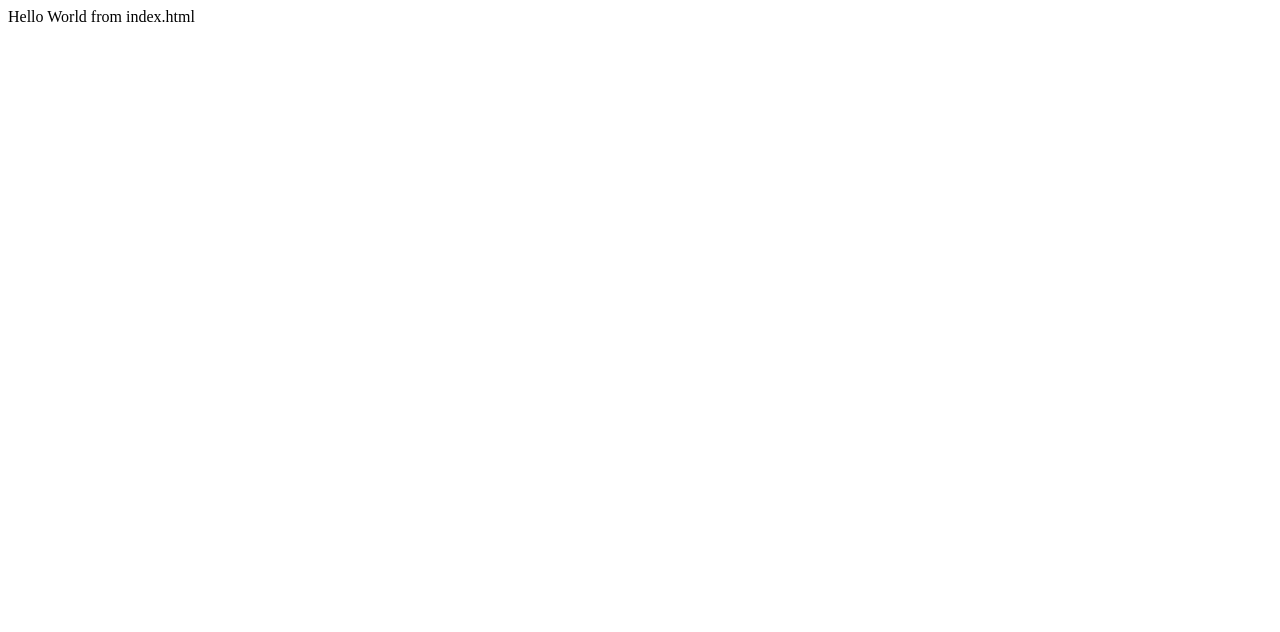
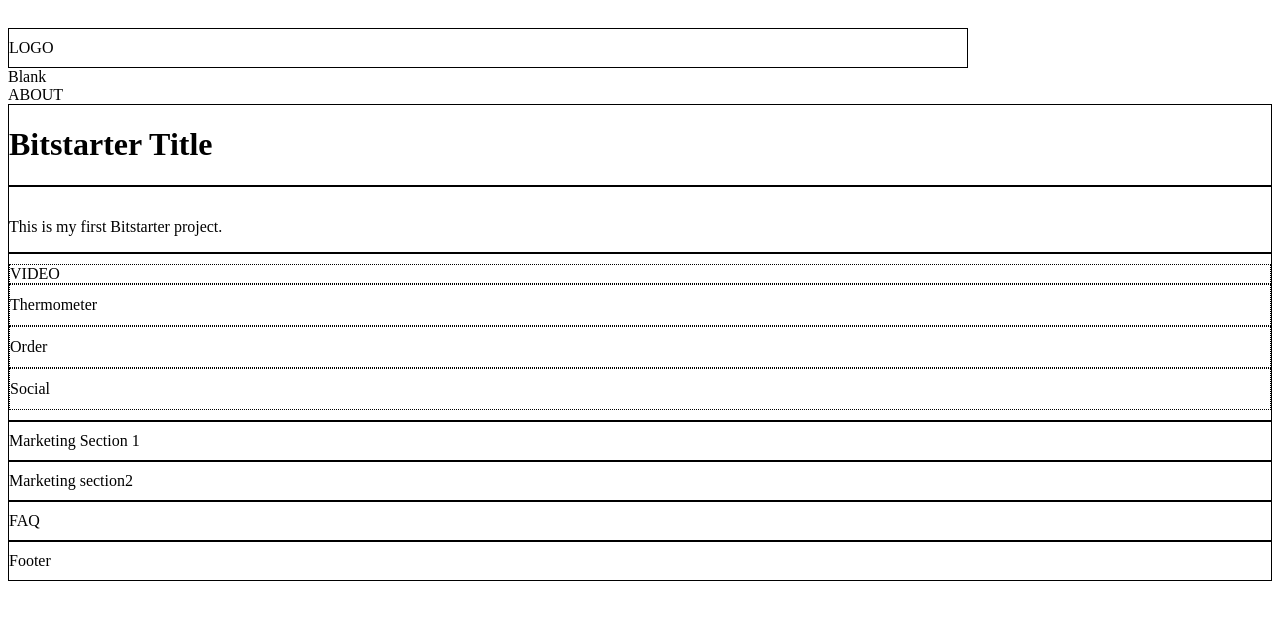
Before and after one commit to iamtran/bitstarter, a website: page index.html in a window 1280 px wide. Drawn offline with Linux system fonts and the light colour scheme.

Commit message:
bitstater.html

```diff
--- a/index.html
+++ b/index.html
@@ -1 +1,88 @@
-Hello World from index.html
+<!--
+To change this template, choose Tools | Templates
+and open the template in the editor.
+-->
+
+<!DOCTYPE html>
+<html lang="en">
+    <head>
+	    <meta charset="utf-8">
+		<title> My First BitStarter </title>
+		<link type="tex/css" rel="stylesheet" href="https://d396qusza40orc.cloudfront.net/startup%2Fcode%2Fbootstrap-2.3.2.css">
+		<style type="text/css">
+		    body {
+				padding-top: 20px;
+				padding-bottom:40px;
+			}
+			.container {
+				width:960px;
+			}
+			p.lead {
+				padding-top:15px;
+			}
+			.navigation, .pitch, .section1, .section2, .faq, .footer {
+				padding:10px 0px 10px 0px;
+			}
+			.video, .thermometer, .order, .social {
+				border: 1px dotted;
+				tex-align:center;
+			}
+			.video {
+				heigth: 124px;
+					line-heigth: 124px;
+			}
+			.thermometer, .order, .social {
+				heigth: 40px;
+				line-height: 40px;
+			}
+			div.row {
+				border: 1px solid;
+			}
+
+		</style>
+
+    </head>
+    <body>
+	<div class="container">
+                <div class="row navigation"> LOGO </div>
+			<div class="span6 blank"> Blank </div>
+			<div class="span4 about"> ABOUT </div>
+	</div>
+        <div class="row heading">
+		    <div class="span12">
+			    <h1>Bitstarter Title </h1>
+			</div>
+	</div>
+	<div class="row subheading">
+		    <div class="span12">
+                        <p class="lead">This is my first Bitstarter project. </p>
+			</div>
+	</div>
+		<!-- line 64 -->
+	<div class="row pitch">
+            <div class="span6 video"> VIDEO </div>
+	    <div class="span6">
+		<div class="thermometer">  Thermometer </div>
+		<div class="order"> Order </div>
+		<div class="social"> Social </div>
+	    </div>
+	</div>
+		<!-- line 80 -->
+	<div class="row section1">
+		    <div class="span12">  Marketing Section 1 </div>
+	</div>
+		<!-- line 85 -->
+	<div class="row section2">
+		    <div class="span12">  Marketing section2 </div>
+	</div>
+		<!--// line 90 -->
+	<div class="row faq">
+		    <div class="span12">  FAQ </div>
+	</div>
+		<!--// line 95 -->
+	<div class="row footer">
+		    <div class="span12">  Footer </div>
+	</div>
+
+	</body>
+</html>
```
